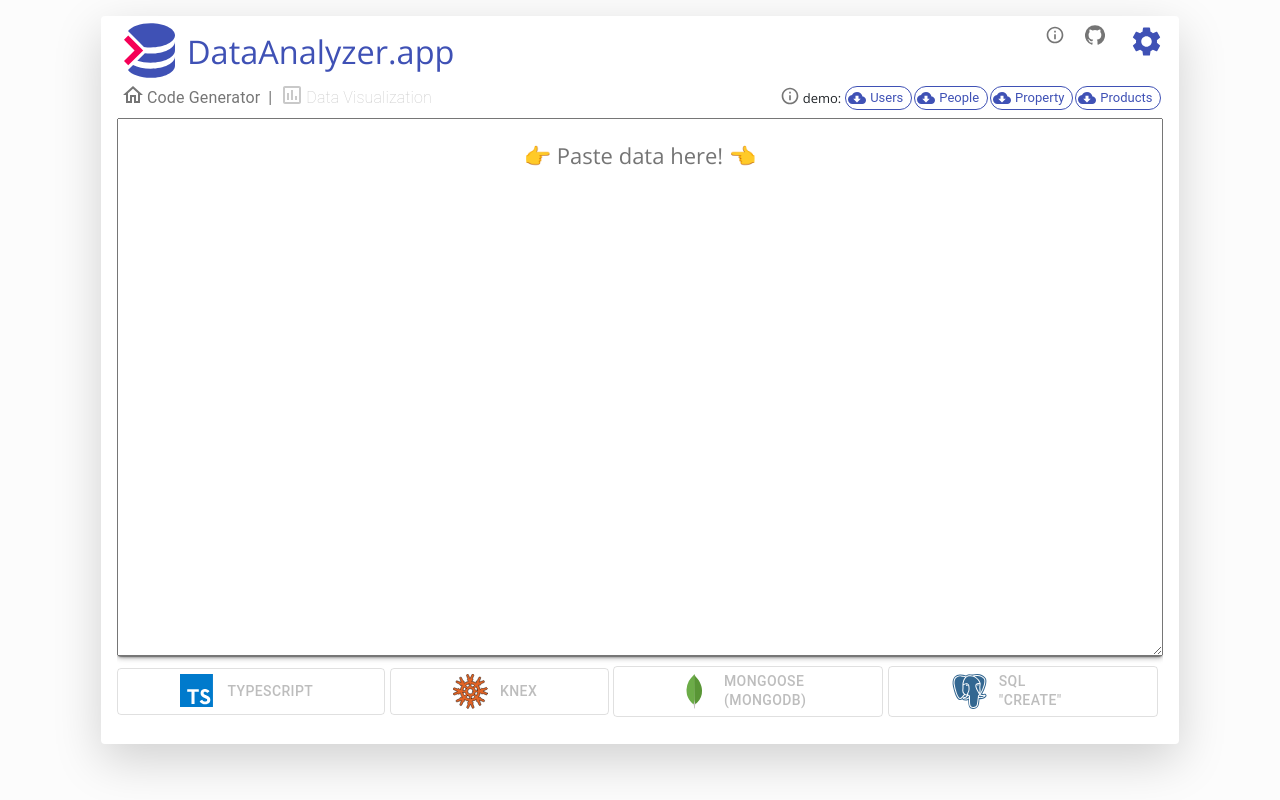
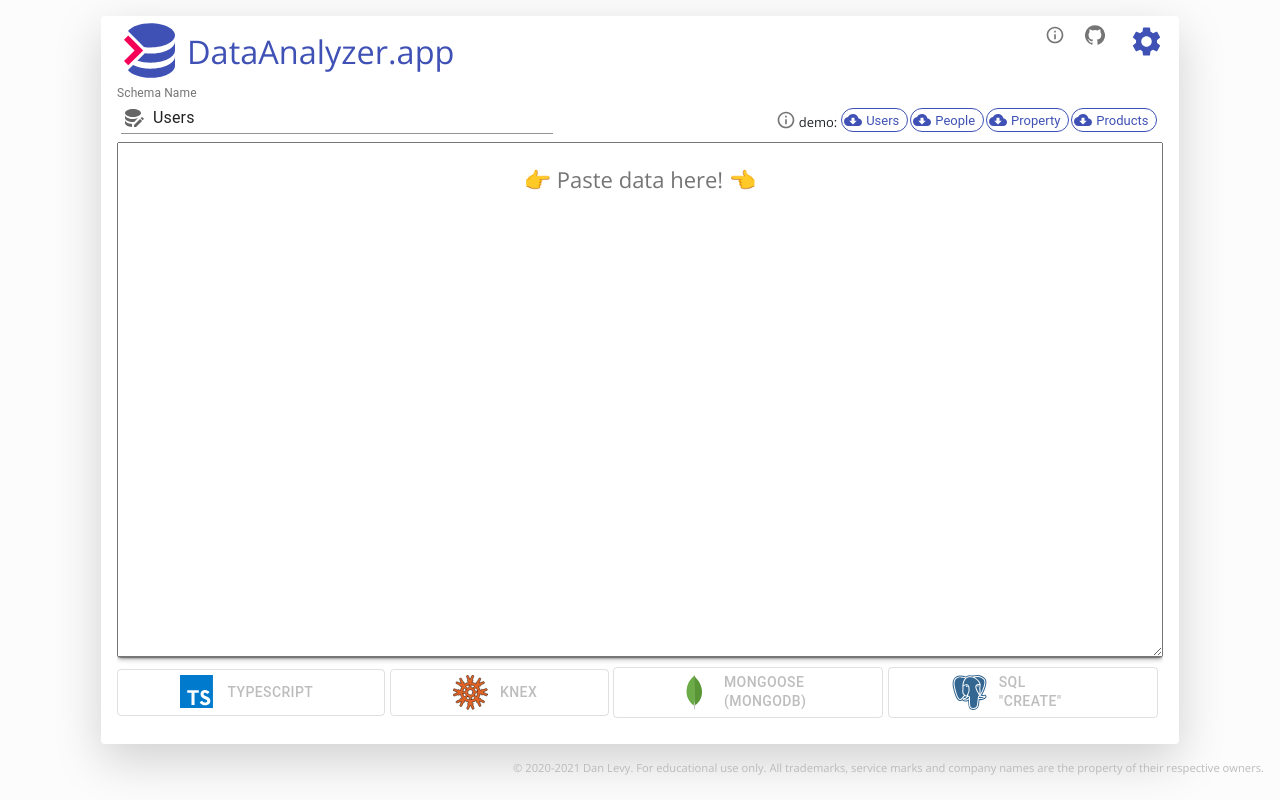
Before and after one commit to elite-libs/DataAnalyzer.app, a React (Create React App) app: page / in a window 1280 px wide. Built offline with nearby package versions, Linux system fonts and the light colour scheme.

Commit message:
Fixed responsiveness, added schemaName field, etc.

```diff
--- a/public/index.html
+++ b/public/index.html
@@ -50,6 +50,19 @@
     />
     <meta property="og:image" content="%PUBLIC_URL%/images/DataAnalyzerDualColor.png" />
     <meta property="og:url" content="%PUBLIC_URL%" />
+    <style>
+      .disclaimer {
+        position: fixed;
+        font-size: 0.7rem;
+        font-weight: 200;
+        color: rgba(181, 181, 181, 0.9);
+        margin: 0 auto;
+        /* bottom: 0; */
+        right: 0;
+        padding-right: 1rem;
+        pointer-events: none;
+      }
+    </style>
   </head>
   <body>
     <noscript>You need to enable JavaScript to run this app.</noscript>
@@ -64,5 +77,9 @@
       To begin the development, run `npm start` or `yarn start`.
       To create a production bundle, use `npm run build` or `yarn build`.
     -->
+    <section class="disclaimer">
+      © 2020-2021 Dan Levy. For educational use only. All trademarks, service marks and company
+      names are the property of their respective owners.
+    </section>
   </body>
 </html>
--- a/src/AboutPage.scss
+++ b/src/AboutPage.scss
@@ -1,7 +1,7 @@
 main {
   .markdown-body {
     margin: 2rem auto;
-    width: 70ch;
+    max-width: 70ch;
     font-size: 1.3em;
     [type='checkbox'] {
       margin: 2px 4px;
--- a/src/components/DemoDataMenu.tsx
+++ b/src/components/DemoDataMenu.tsx
@@ -6,10 +6,11 @@
 import SyncIcon from '@material-ui/icons/Sync';
 import CloudDownloadIcon from '@material-ui/icons/CloudDownload';
 import CloudDoneIcon from '@material-ui/icons/CloudDone';
-import { useSnackbar, SnackbarKey } from 'notistack';
+import { SnackbarKey } from 'notistack';
 import TooltipWrapper from './TooltipWrapper';
 import { InfoOutlined } from '@material-ui/icons';
 import { useHistory } from 'react-router-dom';
+import { useAutoSnackbar } from 'hooks/useAutoSnackbar';
 
 const sampleDataSets: Record<'label' | 'value' | 'schemaName', string>[] = [
   { label: 'Users', value: '/users.example.json', schemaName: 'Users' },
@@ -25,7 +26,7 @@
 export const DemoDataMenu = () => {
   const history = useHistory();
   let _loadingSnackMessage: SnackbarKey | null = null;
-  const { enqueueSnackbar, closeSnackbar } = useSnackbar();
+  const { enqueueSnackbar, closeSnackbar } = useAutoSnackbar();
   const dispatch = useDispatch();
   const [currentlyLoadingData, setCurrentlyLoadingData] = React.useState<string | null>(null);
   const [currentlyLoadedFile, setCurrentlyLoadedFile] = React.useState<string | null>(null);
@@ -71,7 +72,7 @@
   };
 
   return (
-    <section className="demo-data-buttons col-12 px-0 col-md-7 col-sm-11">
+    <section className="demo-data-buttons col-12 col-md-7 col-sm-7 pb-2 px-1">
       <TooltipWrapper
         tooltipContent={
           <>
--- a/src/components/SchemaTools/AdvancedOptionsForm.js
+++ b/src/components/SchemaTools/AdvancedOptionsForm.js
@@ -19,9 +19,7 @@
 // import { RootState } from 'store/rootReducer';
 
 import './AdvancedOptionsForm.scss';
-import { TextField } from '@material-ui/core';
-import TooltipWrapper from 'components/TooltipWrapper';
-import { setResults, setSchema, setSchemaName } from 'store/analysisSlice';
+import { setResults, setSchema } from 'store/analysisSlice';
 
 const useStyles = makeStyles((theme) => ({
   root: {
@@ -130,7 +128,6 @@
     console.log('Saved Options', updatedOptions);
 
     dispatch(setOptions(updatedOptions));
-    dispatch(setSchemaName(updatedOptions.schemaName));
     resetResults();
     setExpanded(false);
   };
@@ -180,26 +177,6 @@
               <CardContent className={`px-3 bg-white ${classes.panelContent}`}>
                 <fieldset className="form-group">
                   <legend className="mb-1">Global Rules</legend>
-                  <section className="input-group d-flex justify-content-between">
-                    <TooltipWrapper
-                      tooltipContent={
-                        <>
-                          <b>Label your dataset</b>
-                          <br />
-                          Used as a prefix for any nested data structures.
-                          <br />
-                          <b>Examples:</b> Customer, Product, Articles, etc.
-                        </>
-                      }
-                    >
-                      <p>Schema Name</p>
-                    </TooltipWrapper>
-                    <TextField
-                      name="schemaName"
-                      InputProps={{ name: 'schemaName' }}
-                      inputRef={register}
-                    />
-                  </section>
                   <section className="input-group d-flex justify-content-between">
                     <p>Exclusive Type Matching</p>
                     <Controller
--- a/src/components/SchemaTools/AppIcons.js
+++ b/src/components/SchemaTools/AppIcons.js
@@ -71,3 +71,22 @@
     <path d="M12 .3a12 12 0 00-3.8 23.4c.6.1.8-.3.8-.6v-2c-3.3.7-4-1.6-4-1.6-.6-1.4-1.4-1.8-1.4-1.8-1-.7.1-.7.1-.7 1.2 0 1.9 1.2 1.9 1.2 1 1.8 2.8 1.3 3.5 1 0-.8.4-1.3.7-1.6-2.7-.3-5.5-1.3-5.5-6 0-1.2.5-2.3 1.3-3.1-.2-.4-.6-1.6 0-3.2 0 0 1-.3 3.4 1.2a11.5 11.5 0 016 0c2.3-1.5 3.3-1.2 3.3-1.2.6 1.6.2 2.8 0 3.2a4 4 0 011.3 3.2c0 4.6-2.8 5.6-5.5 5.9.5.4.9 1 .9 2.2v3.3c0 .3.1.7.8.6A12 12 0 0012 .3" />
   </svg>
 );
+
+// credit: https://iconify.design/icon-sets/?query=data
+export const DatabaseEditIcon = ({ width, height }) => (
+  <svg
+    xmlns="http://www.w3.org/2000/svg"
+    aria-hidden="true"
+    focusable="false"
+    style={{ transform: 'rotate(360deg)' }}
+    preserveAspectRatio="xMidYMid meet"
+    viewBox="0 0 24 24"
+    width={width}
+    height={height}
+  >
+    <path
+      d="M4 14v3c0 2 3.05 3.72 7 4v-2.89l.13-.11C7.12 17.76 4 16.06 4 14m8-1c-4.42 0-8-1.79-8-4v3c0 2.21 3.58 4 8 4h1.16L17 12.12c-1.6.6-3.29.88-5 .88m0-10C7.58 3 4 4.79 4 7s3.58 4 8 4s8-1.79 8-4s-3.58-4-8-4m9 8.13c-.15 0-.29.06-.39.17l-1 1l2.05 2l1-1a.54.54 0 0 0 0-.77l-1.24-1.23a.517.517 0 0 0-.38-.17m-2 1.75L13 18.94V21h2.06l6.06-6.07l-2.08-2.05z"
+      fill="#666666"
+    />
+  </svg>
+);
--- a/src/components/SchemaTools/index.tsx
+++ b/src/components/SchemaTools/index.tsx
@@ -3,7 +3,6 @@
 
 import { BrowserRouter as Router, Switch, Route, Link as RouteLink } from 'react-router-dom';
 import { useDispatch, useSelector } from 'react-redux';
-import { useSnackbar } from 'notistack';
 import copy from 'clipboard-copy';
 import SyncOutlinedIcon from '@material-ui/icons/SyncOutlined';
 
@@ -32,22 +31,25 @@
 import { AdapterNames, render } from './adapters/writers';
 import { schemaAnalyzer } from '../../schema-analyzer/index';
 
-import { setResults, setSchema } from 'store/analysisSlice';
+import { setResults, setSchema, setSchemaName } from 'store/analysisSlice';
 // import { setStatusMessage } from 'store/appStateSlice';
 
 import type { RootState } from 'store/rootReducer';
 import { resetAnalysis } from 'store/analysisSlice';
-// import { resetOptions } from 'store/optionsSlice';
+// import { setOptions } from 'store/optionsSlice';
 // import { resetStatusMessage } from 'store/appStateSlice';
 
 import './index.scss';
+import { useAutoSnackbar } from 'hooks/useAutoSnackbar';
+import { FormControl, Input, InputAdornment, InputLabel } from '@material-ui/core';
+import { DatabaseEditIcon } from './AppIcons';
 
 const CodeViewer = lazy(() => import('./ResultsView/CodeViewer'));
 const SchemaExplorerComponent = lazy<any>(() => import('./ResultsView/SchemaExplorer'));
 const AboutPage = lazy(() => import('../../AboutPage'));
 
 export default function SchemaTools() {
-  const { enqueueSnackbar } = useSnackbar();
+  const { enqueueSnackbar } = useAutoSnackbar();
   const dispatch = useDispatch();
   const { inputData, results, schemaTimestamp, schemaName, schema } = useSelector(
     (state: RootState) => state.analysisFeature,
@@ -55,12 +57,13 @@
   const options = useSelector((state: RootState) => state.optionsActions);
   // const { statusMessage } = useSelector((state: RootState) => state.appStateActions);
 
-  React.useEffect(() => {
-    enqueueSnackbar(
-      `© 2020-2021. For educational use. All trademarks, service marks and company names are the property of their respective owners.`,
-      { autoHideDuration: 3000, variant: 'default' },
-    );
-  }, [enqueueSnackbar]);
+  // React.useEffect(() => {
+  //   enqueueSnackbar(
+  //     ``,
+  //     { autoHideDuration: 3000, variant: 'default' },
+  //   );
+  //   // eslint-disable-next-line react-hooks/exhaustive-deps
+  // }, []);
 
   // Once user selects a template / output script...
   // 1. Process the inputData into structured data with parseCsv() or JSON.parse
@@ -195,8 +198,6 @@
   }
 
   function resetAppState() {
-    // dispatch(resetOptions());
-    // dispatch(resetStatusMessage());
     dispatch(resetAnalysis());
   }
   function resetResults() {
@@ -217,7 +218,7 @@
         onClick={resetAppState}
         style={{}}
       >
-        <TooltipWrapper tooltipContent={<b>Warning: Any input data will be lost</b>}>
+        <TooltipWrapper tooltipContent={<b>Generate a different output!</b>}>
           <div>Reset &amp; Start Over</div>
         </TooltipWrapper>
       </Button>
@@ -256,18 +257,46 @@
               </Link>
               <AdvancedOptionsForm />
             </aside>
-            {/*  */}
+            {!results ? (
+              <FormControl className="col-md-5 col-sm-5 col-12 pb-2 pl-1">
+                <TooltipWrapper
+                  tooltipContent={
+                    <>
+                      <b>Label your dataset</b>
+                      <br />
+                      Used as a prefix for any nested data structures.
+                      <br />
+                      <b>Examples:</b> Customer, Product, Articles, etc.
+                    </>
+                  }
+                >
+                  <InputLabel htmlFor="schema-name">Schema Name</InputLabel>
+                </TooltipWrapper>
+                <Input
+                  id="schema-name"
+                  onChange={(e) => dispatch(setSchemaName(e.target.value))}
+                  value={schemaName}
+                  startAdornment={
+                    <InputAdornment position="start">
+                      <DatabaseEditIcon width="1.5rem" height="1.5rem" />
+                    </InputAdornment>
+                  }
+                />
+              </FormControl>
+            ) : (
               <Breadcrumbs
                 separator={<span className="divider d-md-block d-none">|</span>}
                 aria-label="breadcrumb"
-              className="col-md-5 col-sm-1 col-12 pb-2 pl-1"
+                className="col-md-5 col-sm-5 col-12 pb-2 px-1"
               >
                 <Link component={RouteLink} color="inherit" to="/" onClick={resetResults}>
                   <HomeOutlinedIcon />
                   <span className="d-md-inline-block d-none">Code Generator</span>
                 </Link>
                 <Link component={RouteLink} {...schemaLinkProps} to="/results/explorer">
-                <TooltipWrapper tooltipContent={Messages.inputDataMissing || Messages.schemaNeeded}>
+                  <TooltipWrapper
+                    tooltipContent={Messages.inputDataMissing || Messages.schemaNeeded}
+                  >
                     <div>
                       <AssessmentOutlinedIcon />
                       <span className="d-md-inline-block d-none">Data Visualization</span>
@@ -275,6 +304,7 @@
                   </TooltipWrapper>
                 </Link>
               </Breadcrumbs>
+            )}
             <DemoDataMenu />
           </nav>
 
@@ -284,7 +314,7 @@
                 <section>
                   {results == null || results.length < 1 ? (
                     <>
-                      <InputProcessor className="flex-grow-1" />
+                      <InputProcessor className="data-input flex-grow-1" />
                       <OutputButtons onChange={handleAdapterSelected} />
                     </>
                   ) : (
--- /dev/null
+++ b/src/hooks/useAutoSnackbar.tsx
@@ -0,0 +1,36 @@
+import React from 'react';
+import { Button } from '@material-ui/core';
+import {
+  OptionsObject,
+  ProviderContext,
+  SnackbarKey,
+  SnackbarMessage,
+  useSnackbar,
+} from 'notistack';
+export function useAutoSnackbar(): ProviderContext {
+  let snackbar = useSnackbar();
+  const enqueueSnackbar: ProviderContext['enqueueSnackbar'] = React.useCallback(
+    function enqueueSnackbar(message: SnackbarMessage, options?: OptionsObject) {
+      let snackId: SnackbarKey = '';
+      options = options || {};
+      if (!options?.action) {
+        options.action = (
+          <Button
+            className="snack-close"
+            aria-label="Close"
+            onClick={() => snackbar.closeSnackbar(snackId)}
+          >
+            X
+          </Button>
+        );
+      }
+      snackId = snackbar.enqueueSnackbar(message, options);
+      return snackId;
+    },
+    [snackbar],
+  );
+  return {
+    closeSnackbar: snackbar.closeSnackbar,
+    enqueueSnackbar,
+  };
+}
--- a/src/store/analysisSlice.tsx
+++ b/src/store/analysisSlice.tsx
@@ -57,7 +57,7 @@
       return state;
     },
     resetAnalysis(state) {
-      state = { ...initialState };
+      state = { ...initialState, inputData: state.inputData };
       return state;
     },
   },
--- a/src/styles.scss
+++ b/src/styles.scss
@@ -14,16 +14,22 @@
     min-height: 91vh;
     height: 91vh;
 
-    textarea:empty {
-      font-size: 22px;
-      text-align: center;
-      padding: 20px 0 0 0;
+    .data-input {
+      textarea:empty {
+        font-size: 22px;
+        text-align: center;
+        padding: 20px 0 0 0;
+      }
+      textarea {
+        max-height: 70vh;
+      }
     }
+
     // overflow-y: auto;
     // overflow-x: hidden;
     > section {
       width: 100%;
-      height: calc(91vh - 110px);
+      height: calc(90vh - 125px);
       display: flex;
       justify-content: stretch;
       flex-direction: column;
@@ -51,7 +57,8 @@
 .demo-data-buttons {
   display: flex;
   flex-wrap: wrap;
-  justify-content: right;
+  justify-content: flex-end;
+  align-items: flex-end;
   // align-items: center;
   position: relative;
   z-index: -1;
```
Also changed, not shown: src/components/SchemaTools/index.scss (+8 -0 lines). Lines whose indentation alone changed are shown as unchanged.
